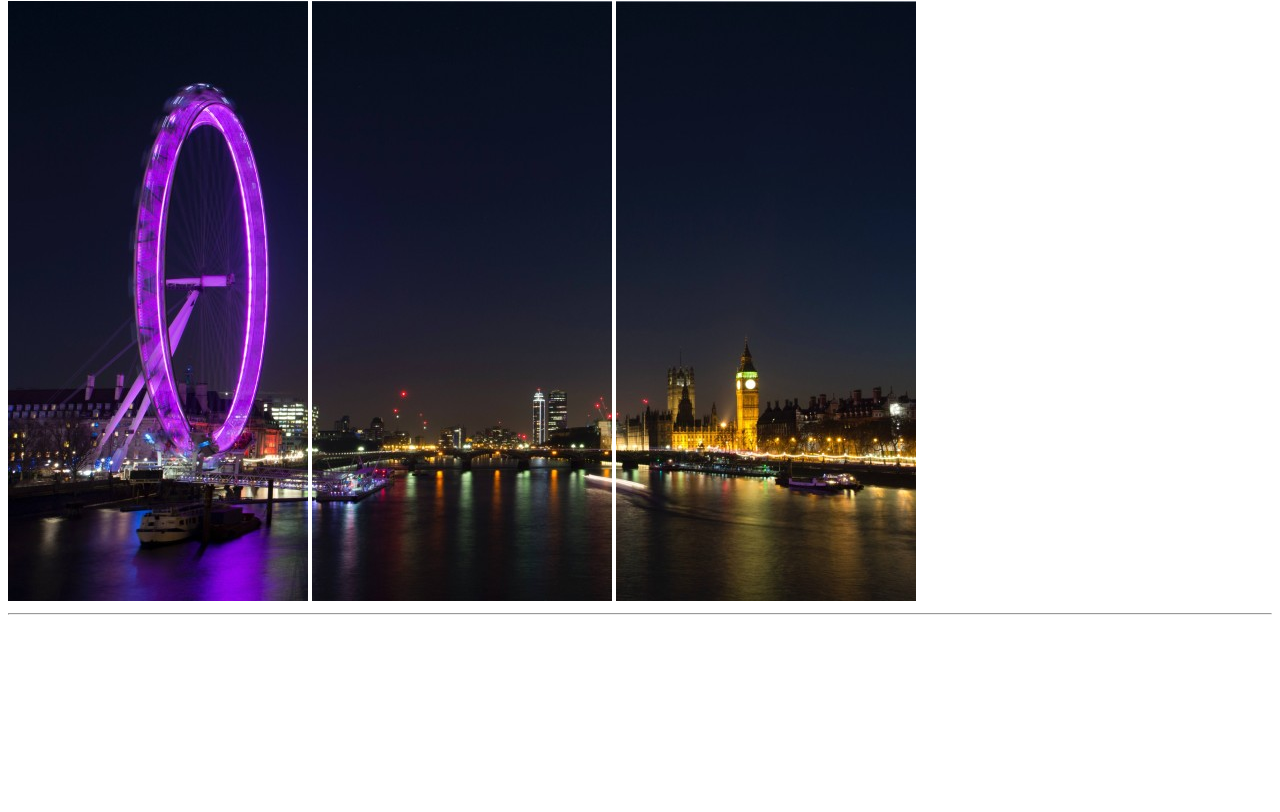
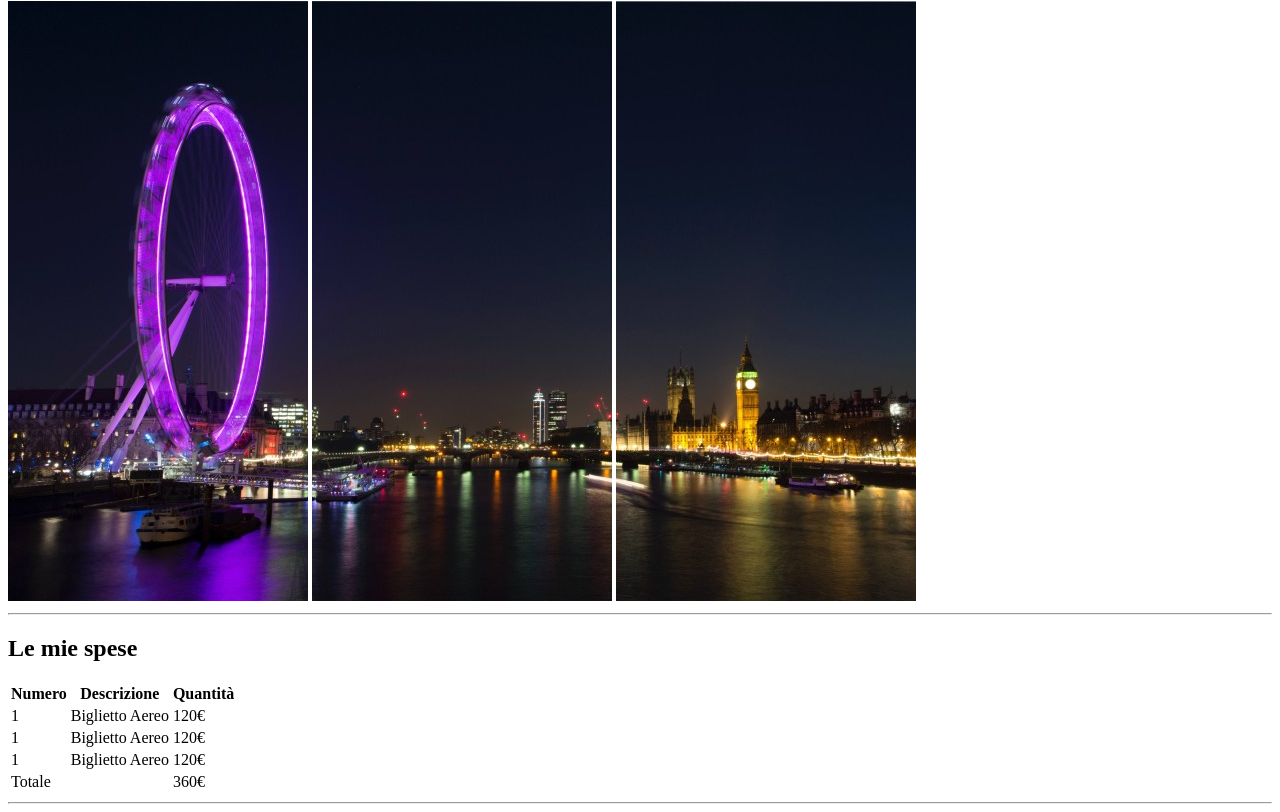
Before and after one commit to JordanRomagnoli/html-london-trip, a plain HTML site: page index.html in a window 1280 px wide. Shown: the part 79-891 px from the top of the page. Before the commit the page ends 800 px from the top, so only its background shows below. Drawn offline with Linux system fonts and the light colour scheme.

Commit message:
Creazione sezione "Le mie spese"

```diff
--- a/index.html
+++ b/index.html
@@ -15,6 +15,50 @@
             <img src="./img/pexels-bill-emrich-230794-2.jpg" alt="londra-3">
             <hr>
         </header>
+        <body>
+            <!-- section_1 -->
+            <h2>
+                Le mie spese
+            </h2>
+            <table>
+                <thead>
+                    <tr>
+                        <th>Numero</th>
+                        <th>Descrizione</th>
+                        <th>Quantità</th>
+                    </tr>
+                </thead>
+                <tbody>
+                    <tr>
+                        <td>1</td>
+                        <td>Biglietto Aereo</td>
+                        <td>120€</td>
+                    </tr>
+                    <tr>
+                        <td>1</td>
+                        <td>Biglietto Aereo</td>
+                        <td>120€</td>
+                    </tr>
+                    <tr>
+                        <td>1</td>
+                        <td>Biglietto Aereo</td>
+                        <td>120€</td>
+                    </tr>
+                </tbody>
+                <tfoot>
+                    <tr>
+                        <td colspan="2">
+                            Totale
+                        </td>
+                        <td>
+                            360€
+                        </td>
+                    </tr>
+                </tfoot>
+            </table>
+            <hr>
+        </body>
+
 
     </body>
 </html>
```
Lines whose indentation alone changed are shown as unchanged.
